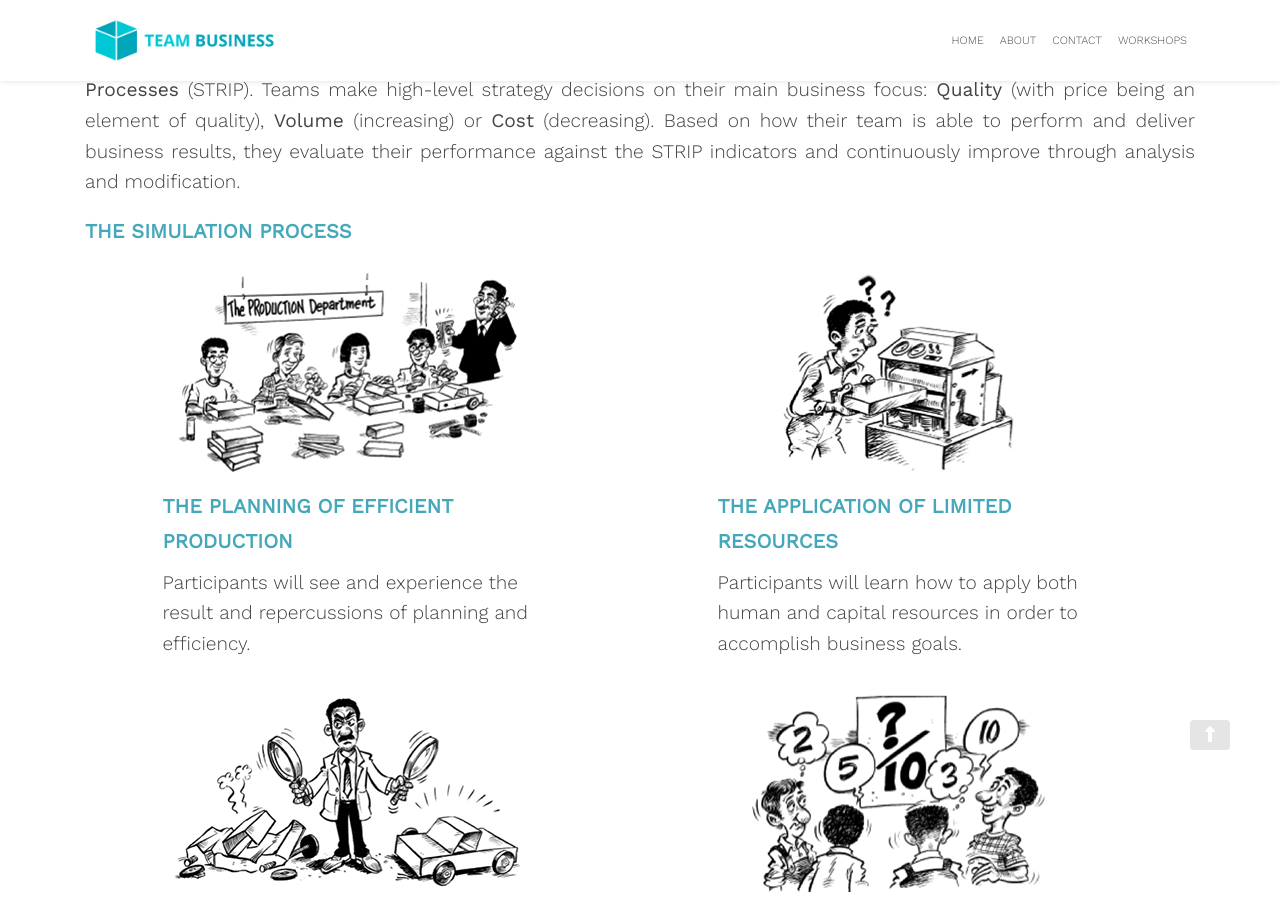
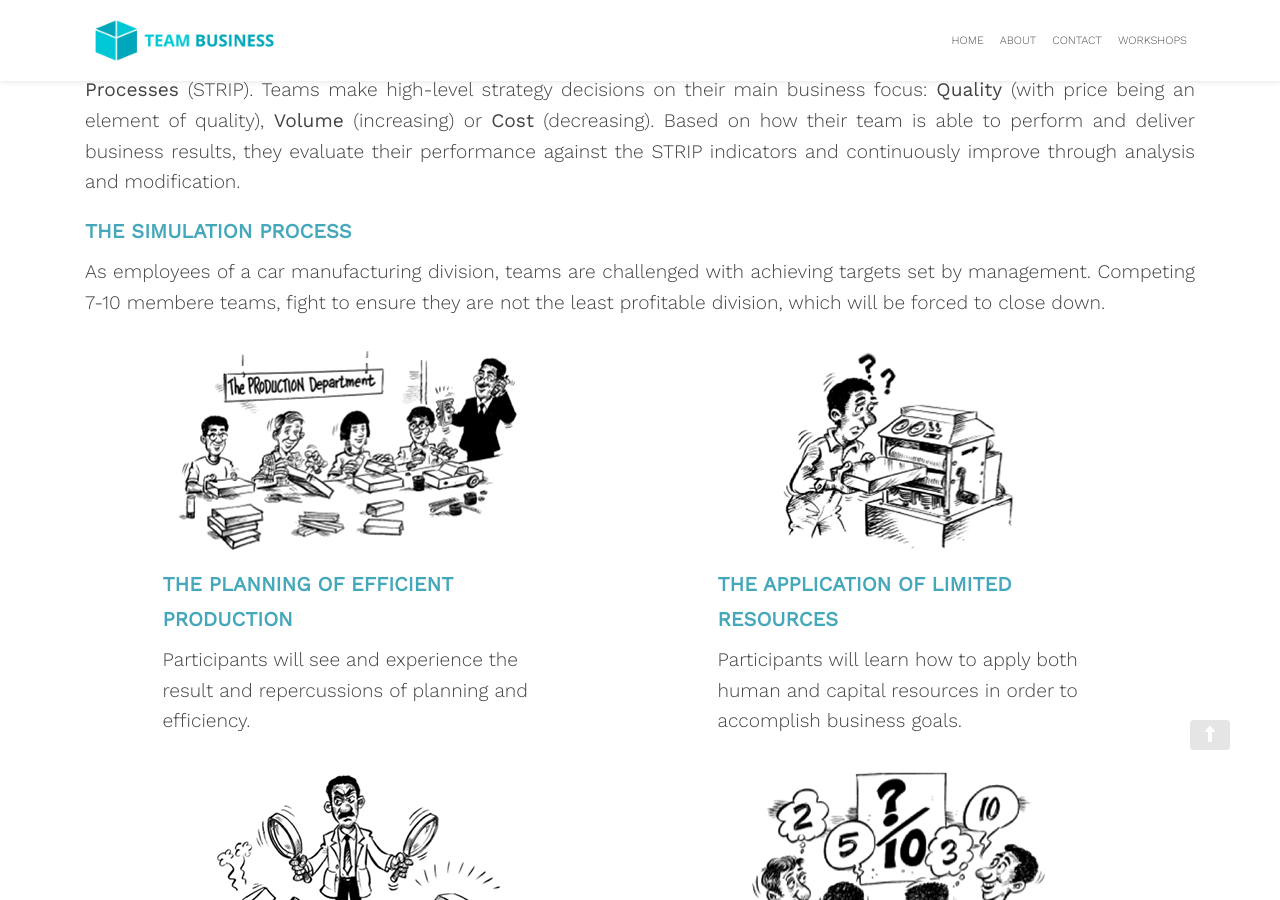
Before and after one commit to zac-heisey/team-business, a Jekyll site: the page built from _pages/car.md, in a window 1280 px wide and 900 px high, scrolled down 926 px. Built offline with Jekyll 4.4.1, drawn with Linux system fonts in a browser that asks for light colours; nearby versions of some CDN libraries.

Commit message:
Update from Forestry.io Lara Azzam updated _pages/car.md

```diff
--- a/_pages/car.md
+++ b/_pages/car.md
@@ -16,6 +16,8 @@ header-image: "/assets/images/car-program.jpg"
 CIS focuses competing teams on the following **key drivers of profitability**: **Staff, Time, Resources, Information, and Processes** (STRIP). Teams make high-level strategy decisions on their main business focus: **Quality** (with price being an element of quality), **Volume** (increasing) or **Cost** (decreasing). Based on how their team is able to perform and deliver business results, they evaluate their performance against the STRIP indicators and continuously improve through analysis and modification.
 
 ### **THE SIMULATION PROCESS**
+
+As employees of a car manufacturing division, teams are challenged with achieving targets set by management.  Competing 7-10 membere teams, fight to ensure they are not the least profitable division, which will be forced to close down.
 
 <div style="display:flex; flex-wrap:wrap; justify-content:space-around;">
 <div class="car-program" style="width:400px;">
@@ -46,7 +48,7 @@ Participants will inevitably discover things about their behavior under stress a
 
 ### KEY LEARNINGS
 
- Participants gain an understanding of how to identify opportunities for improvement within the business with a direct impact on profitability. They gain a dramatic appreciation for the relationship between quality, volume, and cost inside a classic business operational structure.**Key Learnings:**
+Participants gain an understanding of how to identify opportunities for improvement within the business with a direct impact on profitability. They gain a dramatic appreciation for the relationship between quality, volume, and cost inside a classic business operational structure.**Key Learnings:**
 
 * Business drivers: quality, volume and cost
 * How changing these drivers affects profitability
```
